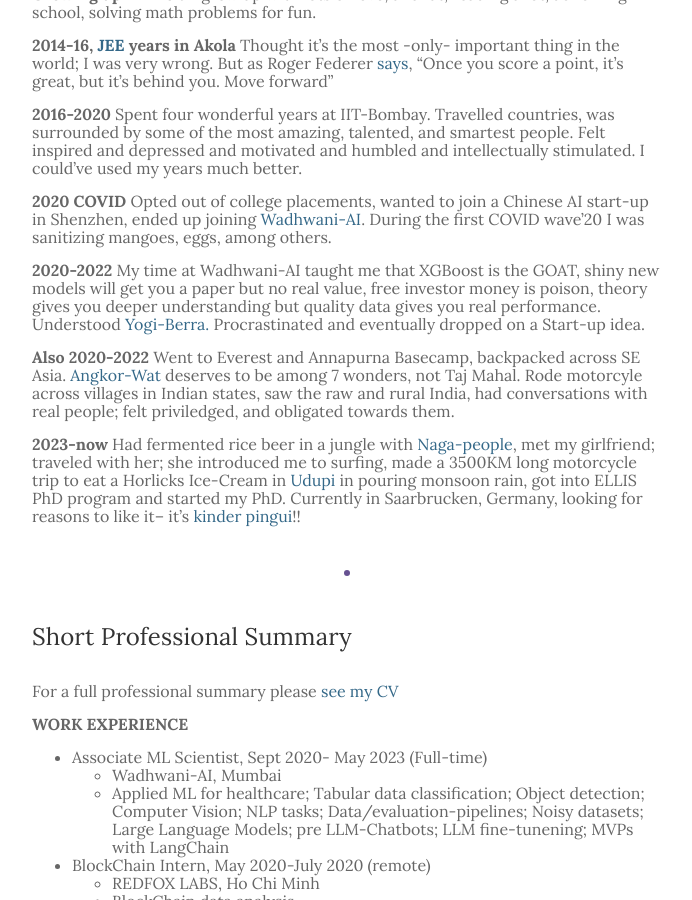
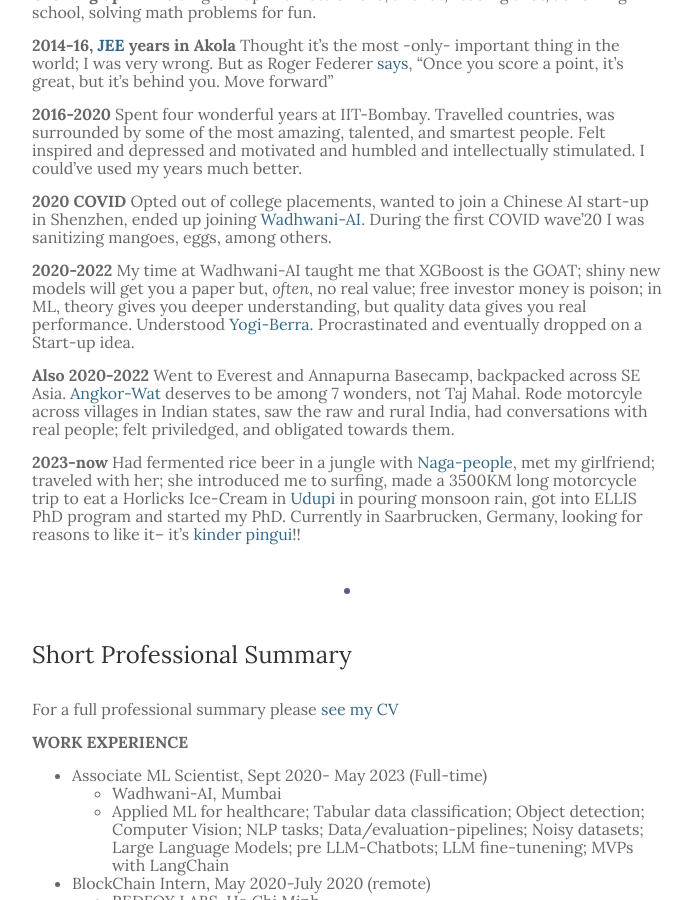
Before and after one commit to santanurathod/santanurathod.github.io, a Jekyll site: the page built from _pages/1_about.md, in a window 1280 px wide and 900 px high, scrolled down 1352 px. Shown: the whole window, without its empty margins (293-985 px from the left). Built offline with Jekyll 4.4.1, drawn with Linux system fonts in a browser that asks for light colours.

Commit message:
[MINOR]: ;

```diff
--- a/_pages/1_about.md
+++ b/_pages/1_about.md
@@ -32,7 +32,7 @@
 
 **2020 COVID** Opted out of college placements, wanted to join a Chinese AI start-up in Shenzhen, ended up joining [Wadhwani-AI](https://www.wadhwaniai.org/). During the first COVID wave'20 I was sanitizing mangoes, eggs, among others.
 
-**2020-2022** My time at Wadhwani-AI taught me that XGBoost is the GOAT, shiny new models will get you a paper but no real value, free investor money is poison, theory gives you deeper understanding but quality data gives you real performance. Understood [Yogi-Berra.](https://www.brainyquote.com/quotes/yogi_berra_141506) Procrastinated and eventually dropped on a Start-up idea.
+**2020-2022** My time at Wadhwani-AI taught me that XGBoost is the GOAT; shiny new models will get you a paper but, *often*, no real value; free investor money is poison; in ML, theory gives you deeper understanding, but quality data gives you real performance. Understood [Yogi-Berra.](https://www.brainyquote.com/quotes/yogi_berra_141506) Procrastinated and eventually dropped on a Start-up idea.
 
 **Also 2020-2022**  Went to Everest and Annapurna Basecamp, backpacked across SE Asia. [Angkor-Wat](https://en.wikipedia.org/wiki/Angkor_Wat) deserves to be among 7 wonders, not Taj Mahal. Rode motorcyle across villages in Indian states, saw the raw and rural India, had conversations with real people; felt priviledged, and obligated towards them.
 
```
